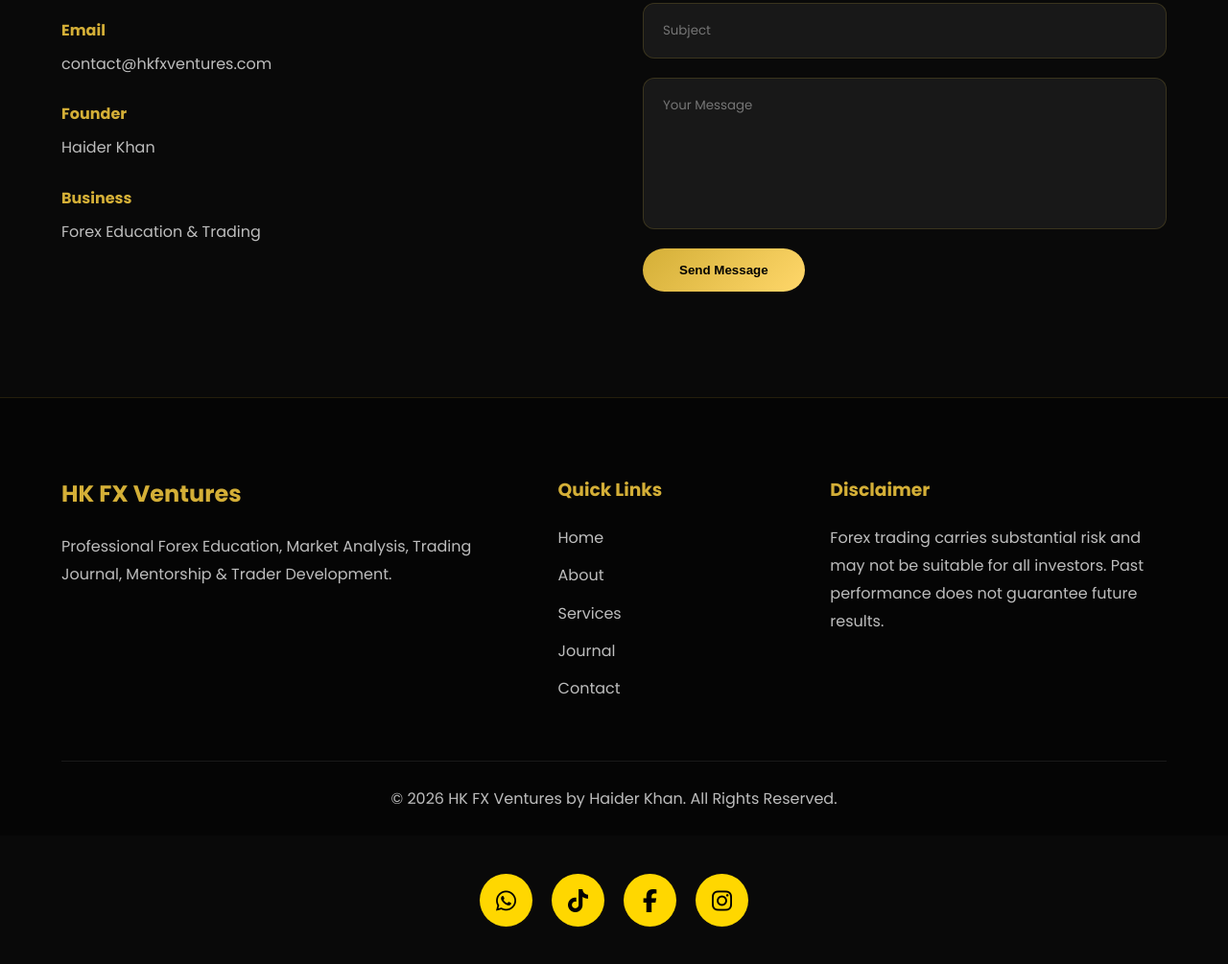
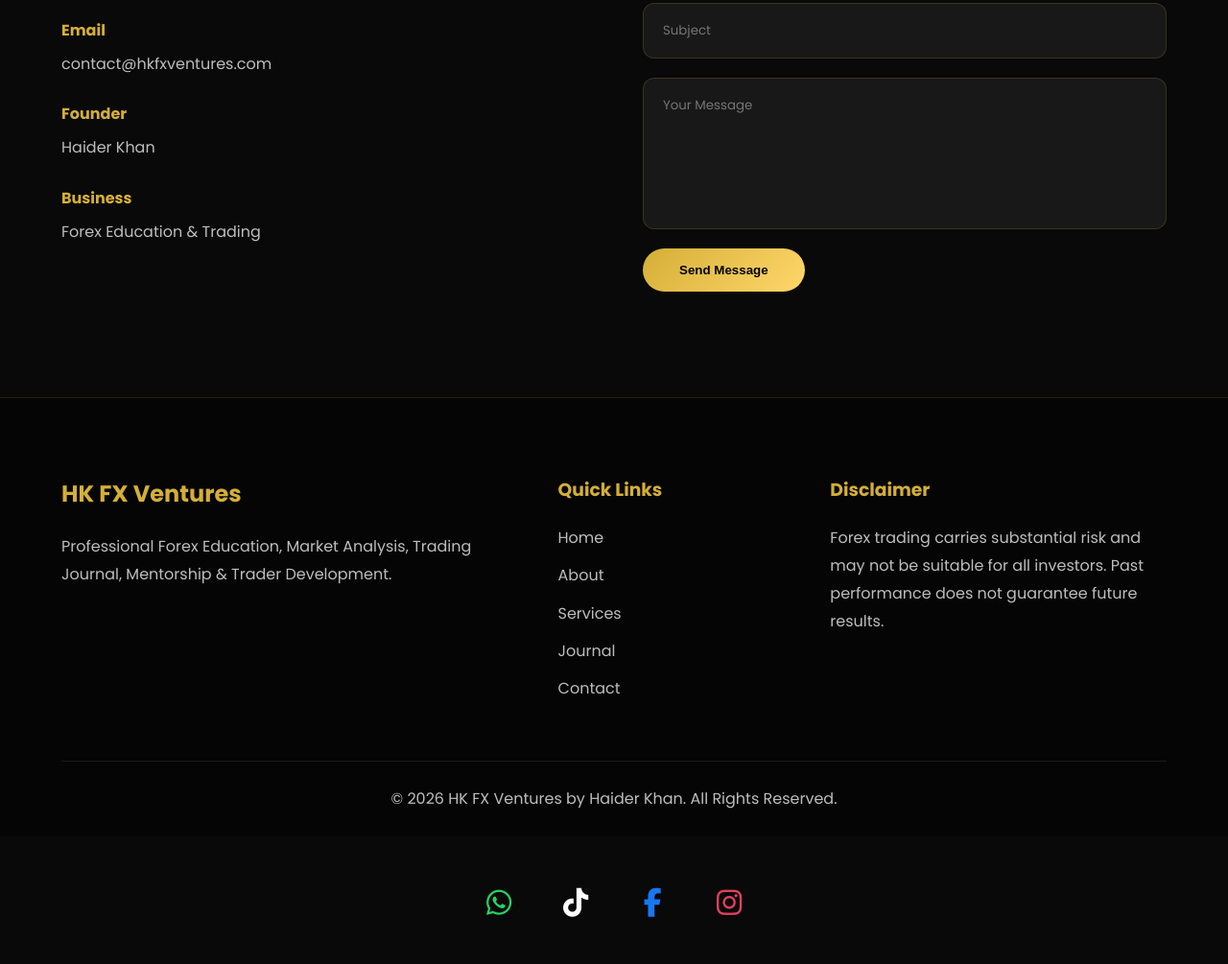
Before and after one commit to HKFXVentures/hkfxventures, a plain HTML site: page index.html in a window 1280 px wide. Shown: the part 7339-8344 px from the top of the page at 96% size. Drawn offline with Linux system fonts and the light colour scheme.

Commit message:
Enhance social icons styling and dimensions
Added styles for social icons and adjusted dimensions.

```diff
--- a/style.css
+++ b/style.css
@@ -1302,22 +1302,41 @@ footer{
     margin: 40px 0;
 }
 
+.social-icons {
+    display: flex;
+    justify-content: center;
+    gap: 20px;
+    margin: 40px 0;
+}
+
 .social-icons a {
-    width: 55px;
-    height: 55px;
-    background: #FFD700;
-    color: #000;
+    width: 60px;
+    height: 60px;
     border-radius: 50%;
     display: flex;
     justify-content: center;
     align-items: center;
-    font-size: 24px;
+    font-size: 30px;
     text-decoration: none;
     transition: 0.3s ease;
 }
 
+.social-icons .fa-whatsapp {
+    color: #25D366;
+}
+
+.social-icons .fa-tiktok {
+    color: #ffffff;
+}
+
+.social-icons .fa-facebook-f {
+    color: #1877F2;
+}
+
+.social-icons .fa-instagram {
+    color: #E4405F;
+}
+
 .social-icons a:hover {
-    background: #ffffff;
-    color: #000;
     transform: scale(1.15);
 }
```
